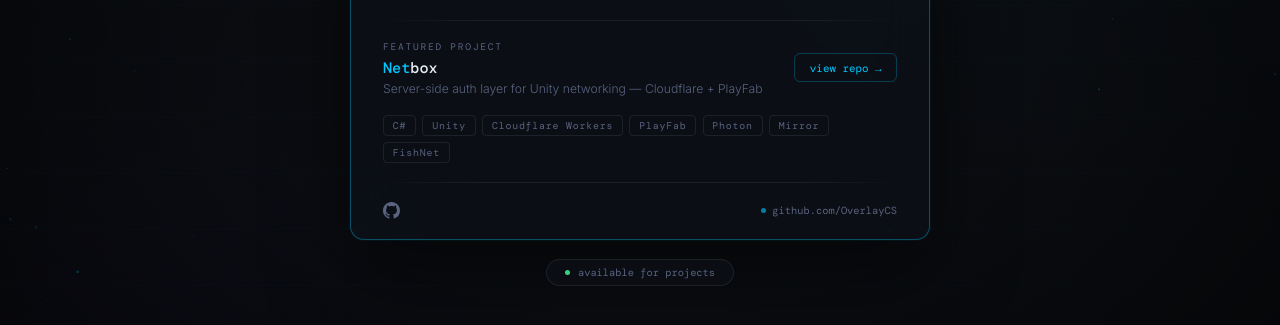
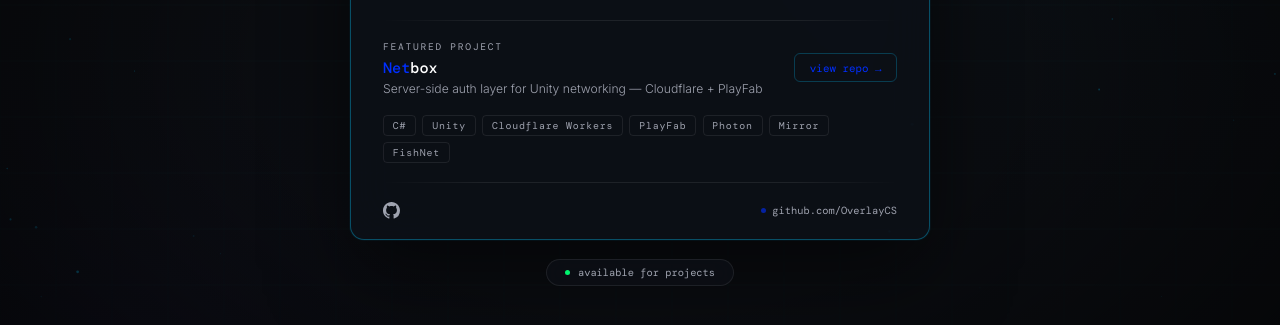
Before and after one commit to OverlayCS/OverlayCS, a plain HTML site: page index.html in a window 1280 px wide. Shown: the part 331-656 px from the top of the page. Drawn offline with nearby package versions, Linux system fonts and the light colour scheme; a web font is replaced by a local one.

Commit message:
Update index.html

```diff
--- a/index.html
+++ b/index.html
@@ -15,9 +15,9 @@
       --card: rgba(13,16,24,0.82);
       --border: rgba(255,255,255,0.08);
       --border-accent: rgba(0,200,255,0.35);
-      --accent: #00c8ff;
-      --text: #e8ecf4;
-      --muted: #5a6380;
+      --accent: #002fff;
+      --text: #ffffff;
+      --muted: #9fa3af;
       --mono: 'DM Mono', monospace;
       --sans: 'Inter', sans-serif;
     }
@@ -163,7 +163,6 @@
       padding: 1.2rem 2rem;
       display: flex; align-items: center; justify-content: space-between; gap: 1rem;
     }
-    .project-info {}
     .project-label {
       font-family: var(--mono); font-size: 0.6rem;
       color: var(--muted); letter-spacing: 0.18em; text-transform: uppercase;
@@ -249,7 +248,7 @@
     }
     .status-dot {
       width: 5px; height: 5px; border-radius: 50%;
-      background: #3ddc84;
+      background: #00ff73;
       animation: pulse 2.4s ease-in-out infinite;
     }
 
```
